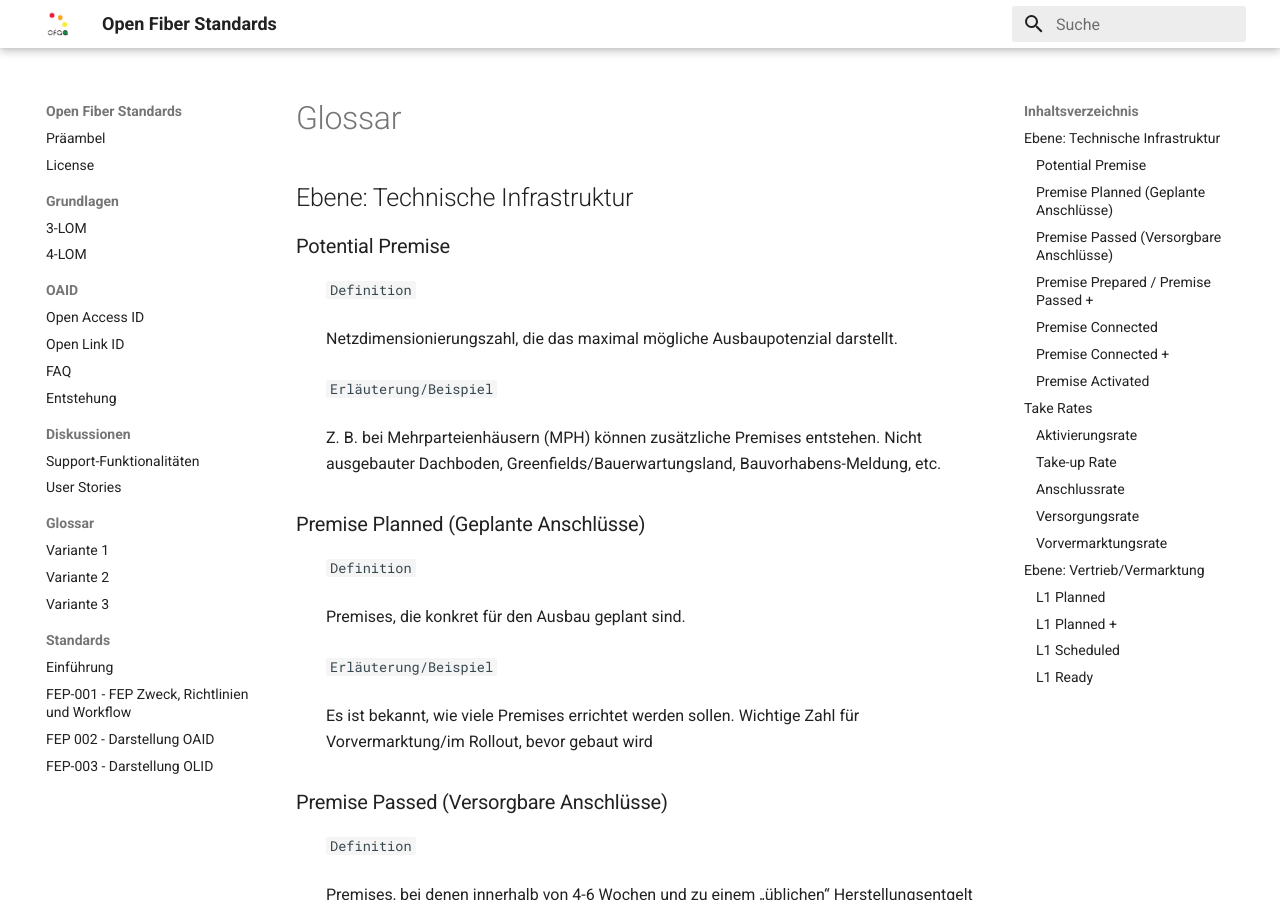
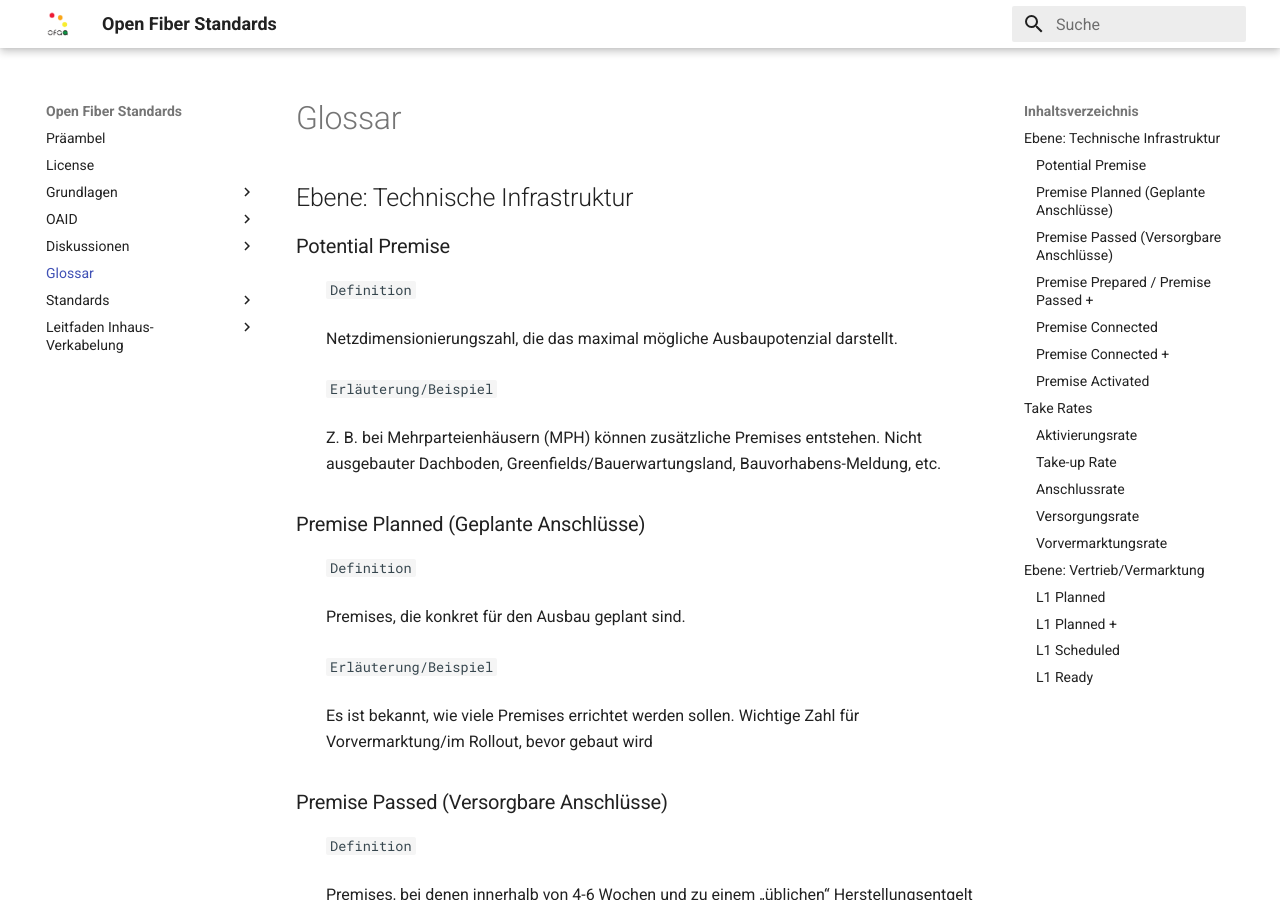
Before and after one commit to Open-Fiber-Austria/ofs, an MkDocs documentation site: the page built from docs/glossar/glossar.md, in a window 1280 px wide and 900 px high. Built offline with MkDocs 1.6.1 and Material for MkDocs 9.7.7, drawn with Linux system fonts in a browser that asks for light colours.

Commit message:
adjusted sidebar behavior, removed demo glossary pages, and added inhaus-verkabelung pages

```diff
--- a/mkdocs.yml
+++ b/mkdocs.yml
@@ -21,15 +21,18 @@ nav:
   - 'Diskussionen':
     - discussions/support.md
     - discussions/user_stories.md
-  - 'Glossar':
-    - 'Variante 1': glossar/glossar_1.md
-    - 'Variante 2': glossar/glossar_2.md
-    - 'Variante 3': glossar/glossar_3.md
+  - "Glossar": glossar/glossar.md
   - 'Standards':
     - 'Einführung': standards/intro.md
     - standards/fep001_feb-workflow.md
     - standards/fep002_darstellung-oaid.md
     - standards/fep003_darstellung-olid.md
+  - 'Leitfaden Inhaus-Verkabelung':
+    - inhaus_verkabelung/01_einleitung.md
+    - inhaus_verkabelung/02_fokus_leitfaden.md
+    - inhaus_verkabelung/03_abbreviations.md
+    - inhaus_verkabelung/04_rechtliche_grundlagen.md
+    - inhaus_verkabelung/05_leitfaden.md
 
 
 theme:
@@ -47,10 +50,10 @@ theme:
   features:
     - navigation.instant
     - navigation.tracking
-    - navigation.expand
+    # - navigation.expand      # uncomment this line to expand all sidebar sections by default
     # - navigation.tabs        # uncomment this line to use a horizontal nav bar as well
     # - navigation.tabs.sticky # uncomment this line to make the horizontal nav bar sticky
-    - navigation.sections
+    # - navigation.sections    # uncomment this line to disable collapsible top-level sidebar sections and show them as bold headers
     - navigation.indexes
     - content.code.annotate
     - content.tabs.link
@@ -103,3 +106,5 @@ markdown_extensions:
   - pymdownx.tabbed:
       alternate_style: true
   - md_in_html
+  - pymdownx.tilde
+  - pymdownx.caret
```
